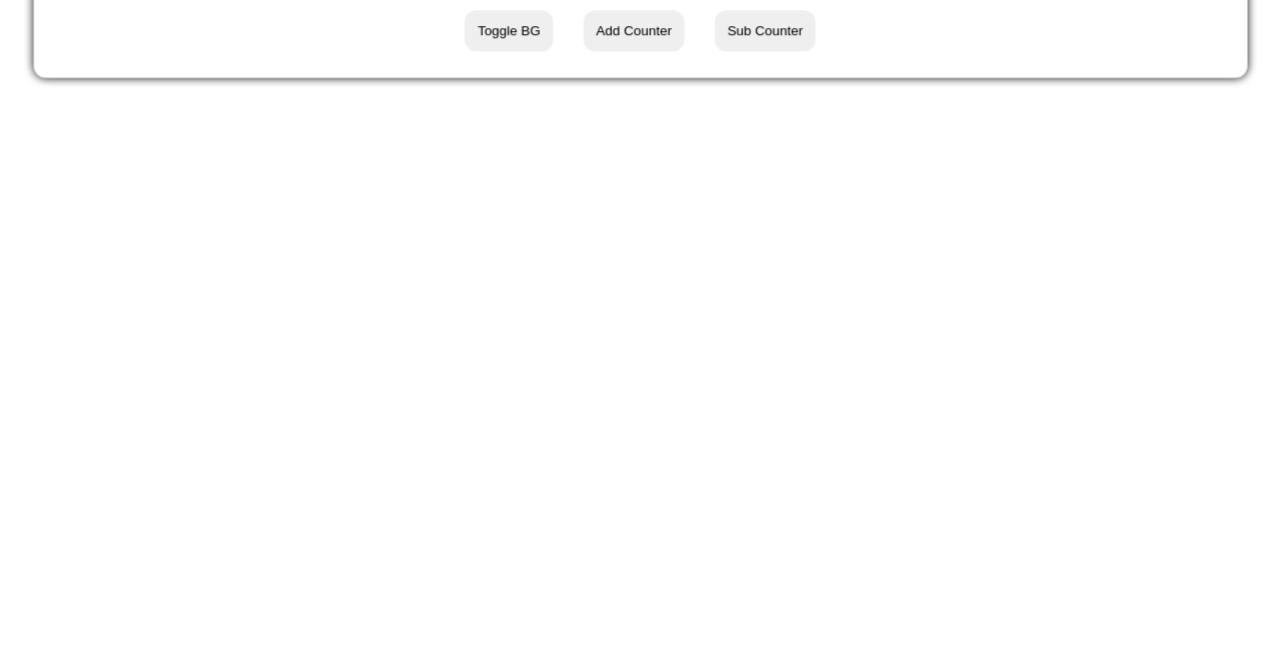
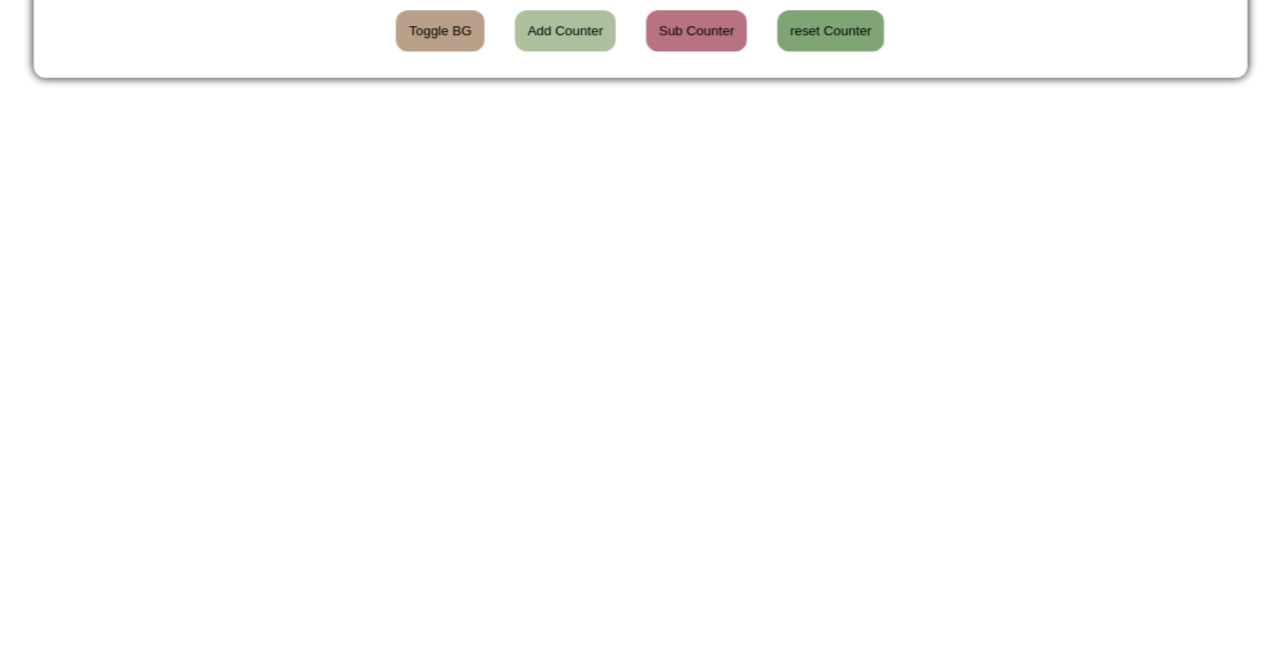
Before and after one commit to aakku106/basicJS, a plain HTML site: page day6/hw.html in a window 1280 px wide. Shown: the part 142-800 px from the top of the page. Drawn offline with Linux system fonts and the light colour scheme.

Commit message:
Added reset btn & formateed file

```diff
--- a/day6/hw.html
+++ b/day6/hw.html
@@ -1,18 +1,23 @@
 <!DOCTYPE html>
 <html lang="en">
+
 <head>
-    <meta charset="UTF-8">
-    <meta name="viewport" content="width=device-width, initial-scale=1.0">
-    <title>Toggleing & counter day 6 HW</title>
-        <link rel="stylesheet"  href="style.css">
+        <meta charset="UTF-8">
+        <meta name="viewport" content="width=device-width, initial-scale=1.0">
+        <title>Toggling & counter day 6 HW</title>
+        <link rel="stylesheet" href="style.css">
 </head>
+
 <body>
         <h1>COUNTER:<span id="counter"></span></h1>
-        <button onclick="toggleMode()" type="button">Toggle BG</button>
-        <button onclick="add()" type="button">Add Counter</button>
-        <button onclick="sub()" type="button">Sub Counter</button>
+        <button id="toggle" onclick="toggleMode()" type="button">Toggle BG</button>
+        <button id="add" onclick="add()" type="button">Add Counter</button>
+        <button id="sub" onclick="sub()" type="button">Sub Counter</button>
+        <button id="reset" onclick="reset()" type="button">reset Counter</button>
+
 
         <script src="hw.js">
         </script>
 </body>
+
 </html>
```
